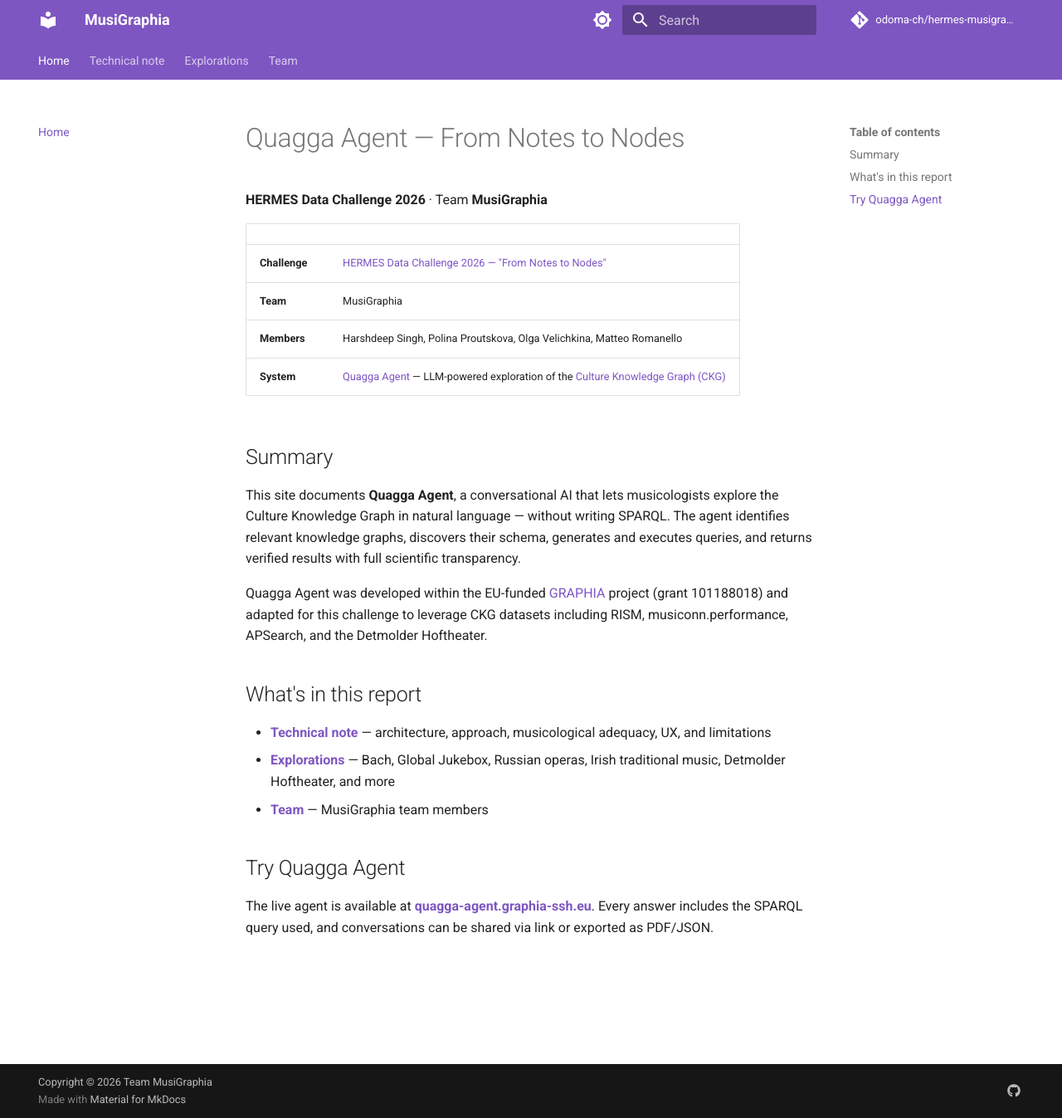
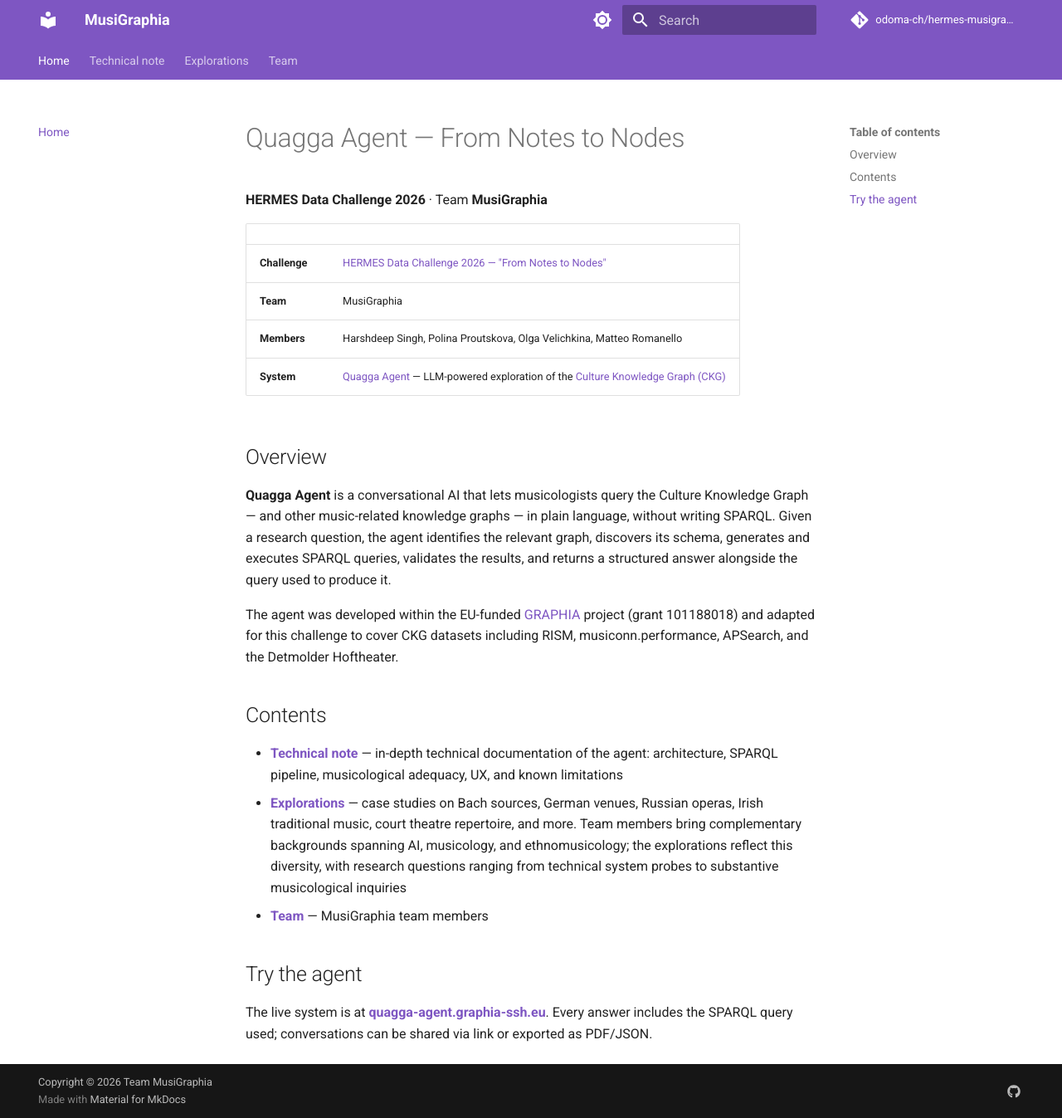
Before and after one commit to odoma-ch/hermes-musigraphia-report, an MkDocs documentation site: the page built from docs/index.md, in a window 1280 px wide and 1347 px high. Shown: the whole window at 83% size. Built offline with MkDocs 1.6.1 and Material for MkDocs 9.7.7, drawn with Linux system fonts in a browser that asks for light colours; comment, search, counter and statistics services are not loaded.

Commit message:
consolidated report.

```diff
--- a/docs/index.md
+++ b/docs/index.md
@@ -13,18 +13,18 @@
 | **Members** | Harshdeep Singh, Polina Proutskova, Olga Velichkina, Matteo Romanello |
 | **System** | [Quagga Agent](https://quagga-agent.graphia-ssh.eu/) — LLM-powered exploration of the [Culture Knowledge Graph (CKG)](https://nfdi4culture.de/) |
 
-## Summary
+## Overview
 
-This site documents **Quagga Agent**, a conversational AI that lets musicologists explore the Culture Knowledge Graph in natural language — without writing SPARQL. The agent identifies relevant knowledge graphs, discovers their schema, generates and executes queries, and returns verified results with full scientific transparency.
+**Quagga Agent** is a conversational AI that lets musicologists query the Culture Knowledge Graph — and other music-related knowledge graphs — in plain language, without writing SPARQL. Given a research question, the agent identifies the relevant graph, discovers its schema, generates and executes SPARQL queries, validates the results, and returns a structured answer alongside the query used to produce it.
 
-Quagga Agent was developed within the EU-funded [GRAPHIA](https://graphia-ssh.eu/) project (grant 101188018) and adapted for this challenge to leverage CKG datasets including RISM, musiconn.performance, APSearch, and the Detmolder Hoftheater.
+The agent was developed within the EU-funded [GRAPHIA](https://graphia-ssh.eu/) project (grant 101188018) and adapted for this challenge to cover CKG datasets including RISM, musiconn.performance, APSearch, and the Detmolder Hoftheater.
 
-## What's in this report
+## Contents
 
-- **[Technical note](technical-report/index.md)** — architecture, approach, musicological adequacy, UX, and limitations
-- **[Explorations](explorations/index.md)** — Bach, Global Jukebox, Russian operas, Irish traditional music, Detmolder Hoftheater, and more
+- **[Technical note](technical-report/index.md)** — in-depth technical documentation of the agent: architecture, SPARQL pipeline, musicological adequacy, UX, and known limitations
+- **[Explorations](explorations/index.md)** — case studies on Bach sources, German venues, Russian operas, Irish traditional music, court theatre repertoire, and more. Team members bring complementary backgrounds spanning AI, musicology, and ethnomusicology; the explorations reflect this diversity, with research questions ranging from technical system probes to substantive musicological inquiries
 - **[Team](team.md)** — MusiGraphia team members
 
-## Try Quagga Agent
+## Try the agent
 
-The live agent is available at **[quagga-agent.graphia-ssh.eu](https://quagga-agent.graphia-ssh.eu/)**. Every answer includes the SPARQL query used, and conversations can be shared via link or exported as PDF/JSON.
+The live system is at **[quagga-agent.graphia-ssh.eu](https://quagga-agent.graphia-ssh.eu/)**. Every answer includes the SPARQL query used; conversations can be shared via link or exported as PDF/JSON.
```
Also changed, not shown: docs/explorations/index.md (+9 -1 lines), docs/explorations/olga.md (+1 -1 lines).
